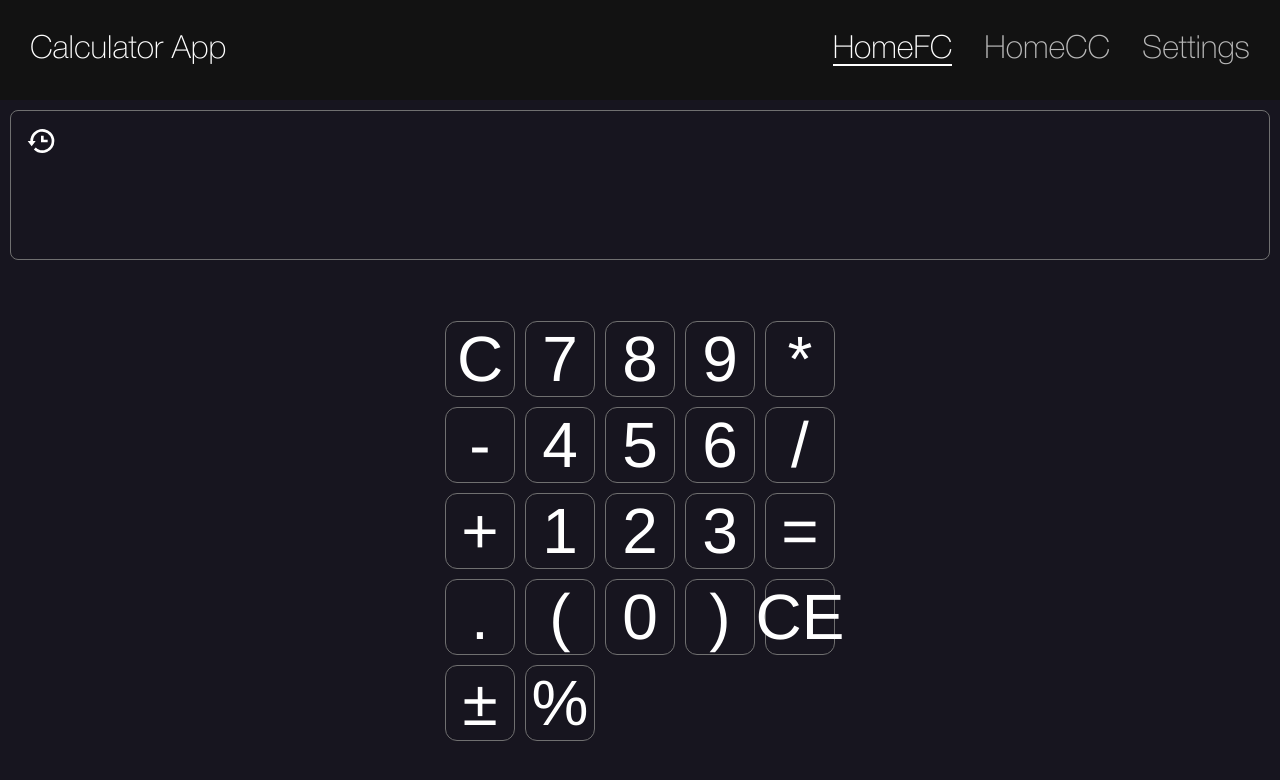
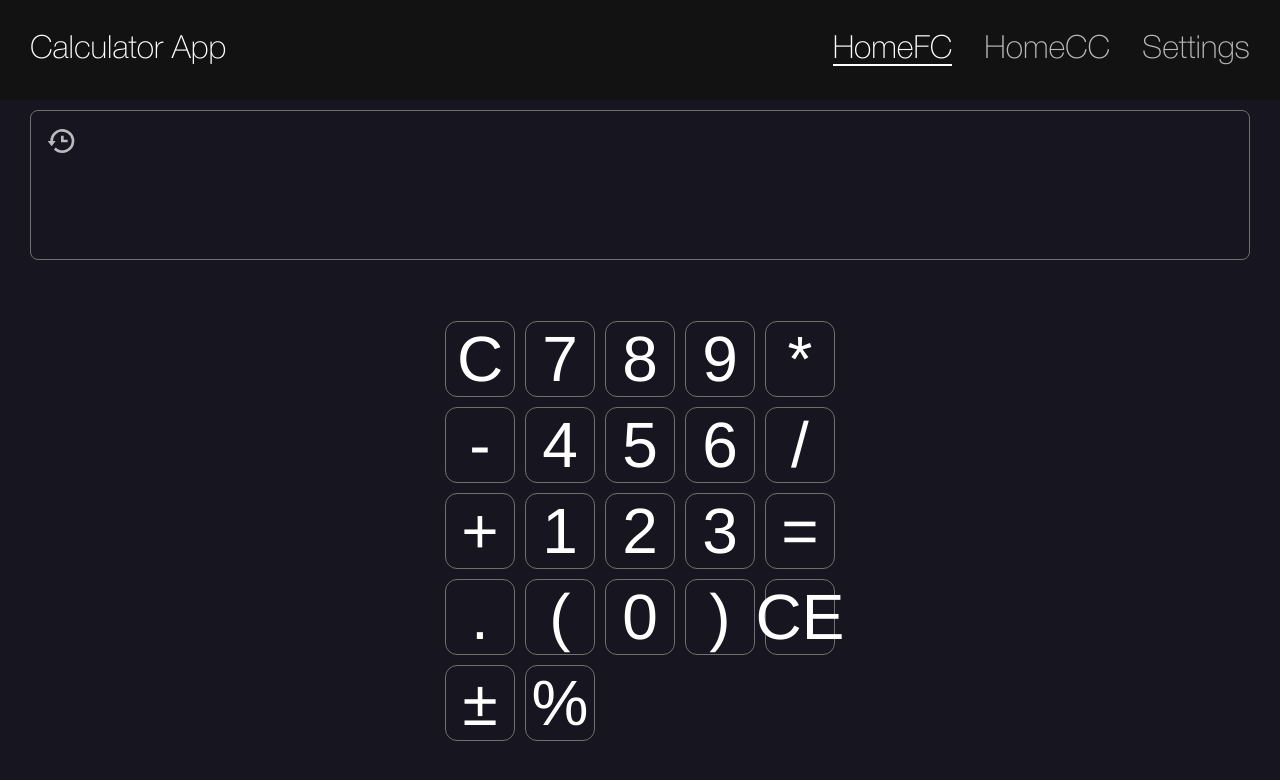
Before and after one commit to UladzislauPapliouka/calculator, a React (Create React App) app: page /#/func/home in a window 1280 px wide. Shown: the top 780 px of the page. Built offline with nearby package versions, Linux system fonts and the light colour scheme.

Commit message:
refactor: refactor styles

```diff
--- a/src/components/Display/styled.js
+++ b/src/components/Display/styled.js
@@ -22,7 +22,7 @@ const ExpressionSpan = styled.span`
 `;
 
 const LastExpressionSpan = styled.span`
-  opacity: ${({ theme: { opacity } }) => opacity['70']};
+  opacity: ${({ theme: { opacity } }) => opacity.xl};
   ${spanMixin}
 `;
 
@@ -40,7 +40,7 @@ const ToggleHistoryIcon = styled.div`
   top: ${({ theme: { sizes } }) => sizes.paddingSizes.xs}px;
   left: ${({ theme: { sizes } }) => sizes.paddingSizes.xs}px;
   font-size: ${({ theme: { sizes } }) => sizes.fontSizes.xl}px;
-  opacity: ${({ theme: { opacity } }) => opacity['70']};
+  opacity: ${({ theme: { opacity } }) => opacity.xl};
   color: ${({ theme: { mainColor } }) => mainColor};
   &:hover {
     background: ${({ theme: { keysHover } }) => keysHover};
--- a/src/pages/Calculator/styled.js
+++ b/src/pages/Calculator/styled.js
@@ -21,7 +21,8 @@ const CalculatorWrapper = styled.div`
         `}
   height: 89vh;
   box-sizing: border-box;
-  padding: ${({ theme: { sizes } }) => sizes.paddingSizes.xs}px;
+  padding: ${({ theme: { sizes } }) => sizes.paddingSizes.xs}px
+    ${({ theme: { sizes } }) => sizes.paddingSizes.s}px;
   overflow: hidden;
   background-color: ${({ theme: { mainBackground } }) => mainBackground};
 
```
